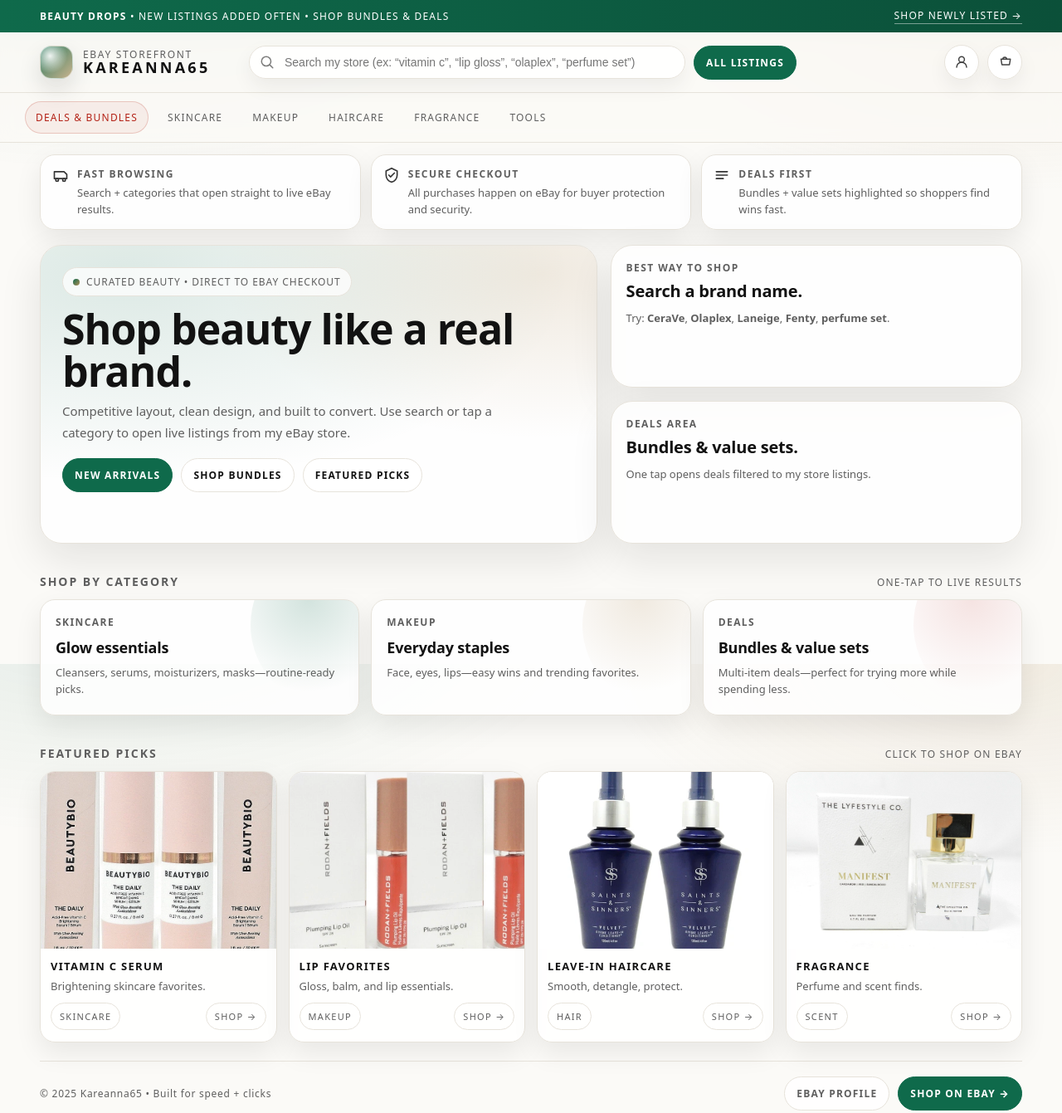
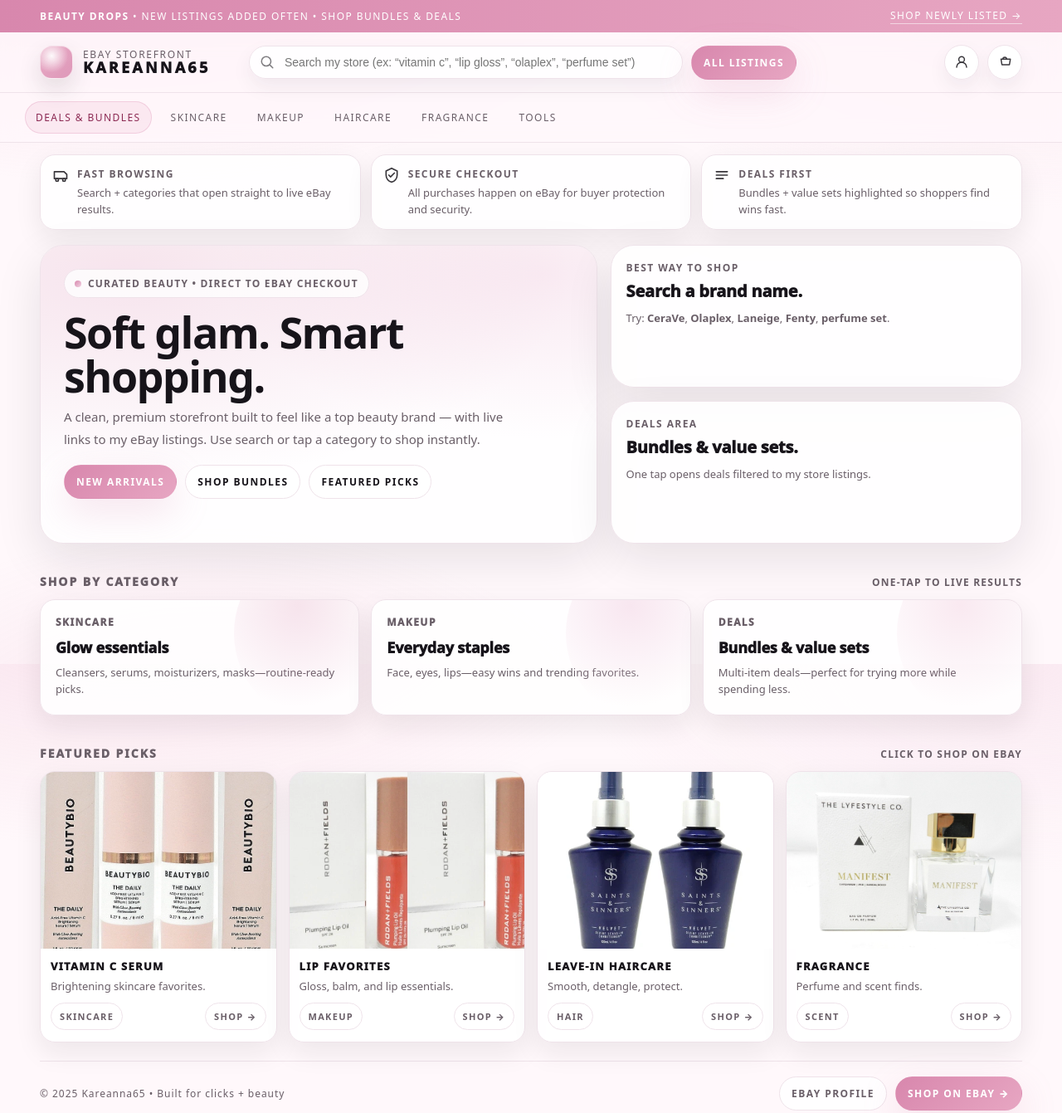
Before and after one commit to mzmarijana/ebaystore, a plain HTML site: page index.html in a window 1280 px wide. Shown: the top 1341 px of the page at 83% size. Drawn offline with Linux system fonts and the light colour scheme.

Commit message:
Refactor styles for improved UI and consistency
Updated CSS variables and styles for improved aesthetics and consistency. Changed background gradients, adjusted font weights, and modified button styles.

```diff
--- a/index.html
+++ b/index.html
@@ -8,21 +8,23 @@
 
   <style>
     :root{
-      --bg:#fbfaf7;
+      /* soft blush palette */
+      --bg:#fff8fb;
       --paper:#ffffff;
-      --ink:#121212;
-      --muted:#5f5f5f;
-      --line:#e7e3db;
-      --soft:#f4f1ea;
+      --ink:#17141a;
+      --muted:#6a5f68;
+      --line:#efe3ea;
+      --soft:#fbf1f6;
 
-      --brand:#0f6a4b;      /* premium green */
-      --brand2:#0b5039;     /* darker green */
-      --accent:#b08d57;     /* subtle gold */
+      --brand:#e7a6c2;   /* blush */
+      --brand2:#d887ad;  /* deeper blush */
+      --accent:#f2d3e3;  /* soft highlight */
       --danger:#b42318;
 
       --radius:18px;
-      --radius2:26px;
-      --shadow: 0 18px 50px rgba(16,16,16,.10);
+      --radius2:28px;
+      --shadow: 0 18px 55px rgba(23,20,26,.10);
+      --shadow2: 0 12px 32px rgba(23,20,26,.08);
 
       --max:1220px;
       --font: ui-sans-serif, system-ui, -apple-system, Segoe UI, Roboto, Helvetica, Arial;
@@ -35,20 +37,22 @@
       font-family:var(--font);
       color:var(--ink);
       background:
-        radial-gradient(1100px 520px at 10% -10%, rgba(15,106,75,.10), transparent 55%),
-        radial-gradient(900px 420px at 95% 0%, rgba(176,141,87,.14), transparent 55%),
+        radial-gradient(1100px 520px at 12% -10%, rgba(231,166,194,.28), transparent 58%),
+        radial-gradient(900px 420px at 96% 0%, rgba(242,211,227,.38), transparent 60%),
+        radial-gradient(900px 520px at 20% 115%, rgba(216,135,173,.18), transparent 55%),
         linear-gradient(var(--bg), var(--bg));
     }
+
     a{color:inherit; text-decoration:none}
     img{max-width:100%; display:block}
     .wrap{max-width:var(--max); margin:0 auto; padding:0 18px}
 
     /* Promo bar */
     .promo{
-      background: linear-gradient(90deg, var(--brand), var(--brand2));
+      background: linear-gradient(90deg, var(--brand2), var(--brand));
       color:#fff;
       font-size:12px;
-      letter-spacing:.10em;
+      letter-spacing:.12em;
       text-transform:uppercase;
     }
     .promo .wrap{
@@ -57,10 +61,10 @@
       gap:14px;
       flex-wrap:wrap;
     }
-    .promo b{font-weight:800}
+    .promo b{font-weight:900}
     .promo a{
       color:#fff;
-      border-bottom:1px solid rgba(255,255,255,.45);
+      border-bottom:1px solid rgba(255,255,255,.55);
       padding-bottom:1px;
       white-space:nowrap;
     }
@@ -68,8 +72,8 @@
     /* Header */
     header{
       position:sticky; top:0; z-index:30;
-      backdrop-filter: blur(10px);
-      background: rgba(251,250,247,.78);
+      backdrop-filter: blur(12px);
+      background: rgba(255,248,251,.76);
       border-bottom:1px solid var(--line);
     }
     .header-top{
@@ -79,6 +83,7 @@
       align-items:center;
       padding:14px 0;
     }
+
     .logo{
       display:flex; align-items:center; gap:12px;
       min-height:44px;
@@ -86,37 +91,38 @@
     .mark{
       width:40px; height:40px; border-radius:14px;
       background:
-        radial-gradient(circle at 30% 30%, rgba(255,255,255,.9), transparent 55%),
-        linear-gradient(135deg, rgba(15,106,75,.9), rgba(176,141,87,.65));
-      box-shadow: 0 12px 28px rgba(16,16,16,.12);
-      border:1px solid rgba(255,255,255,.55);
+        radial-gradient(circle at 35% 30%, rgba(255,255,255,.95), transparent 55%),
+        linear-gradient(135deg, rgba(231,166,194,.95), rgba(216,135,173,.85));
+      box-shadow: 0 12px 28px rgba(23,20,26,.12);
+      border:1px solid rgba(255,255,255,.65);
       flex: 0 0 auto;
     }
-    .logo .name{
-      line-height:1.1;
-      min-width: 0;
-    }
+    .logo .name{line-height:1.1; min-width:0}
     .logo .name .top{
-      font-size:12px; color:var(--muted); letter-spacing:.14em; text-transform:uppercase;
+      font-size:12px;
+      color:var(--muted);
+      letter-spacing:.14em;
+      text-transform:uppercase;
       white-space:nowrap; overflow:hidden; text-overflow:ellipsis;
     }
     .logo .name .big{
-      font-size:18px; letter-spacing:.18em; text-transform:uppercase; font-weight:900;
+      font-size:18px;
+      letter-spacing:.18em;
+      text-transform:uppercase;
+      font-weight:950;
       white-space:nowrap; overflow:hidden; text-overflow:ellipsis;
     }
 
     /* Search */
-    .search{
-      display:flex; gap:10px; align-items:center;
-    }
+    .search{display:flex; gap:10px; align-items:center}
     .searchbox{
       flex:1;
       display:flex; align-items:center; gap:10px;
       border:1px solid var(--line);
       border-radius:999px;
-      background: rgba(255,255,255,.88);
+      background: rgba(255,255,255,.90);
       padding:10px 12px;
-      box-shadow: 0 10px 24px rgba(16,16,16,.06);
+      box-shadow: 0 10px 24px rgba(23,20,26,.06);
     }
     .searchbox svg{opacity:.55; flex:0 0 auto}
     .searchbox input{
@@ -126,28 +132,34 @@
       background:transparent;
       font-size:14px;
     }
+
     .btn{
       border:1px solid var(--line);
-      background: rgba(255,255,255,.90);
+      background: rgba(255,255,255,.92);
       border-radius:999px;
       padding:11px 14px;
       font-size:12px;
-      letter-spacing:.10em;
+      letter-spacing:.12em;
       text-transform:uppercase;
-      font-weight:800;
+      font-weight:900;
       display:inline-flex; align-items:center; justify-content:center;
       gap:8px;
       cursor:pointer;
-      transition: transform .14s ease, box-shadow .14s ease, background .14s ease;
+      transition: transform .14s ease, box-shadow .14s ease, background .14s ease, border-color .14s ease;
       white-space:nowrap;
     }
-    .btn:hover{transform:translateY(-1px); box-shadow: 0 14px 34px rgba(16,16,16,.10)}
+    .btn:hover{transform:translateY(-1px); box-shadow: 0 14px 36px rgba(23,20,26,.10)}
     .btn.primary{
-      background: var(--brand);
-      border-color: var(--brand);
+      background: linear-gradient(135deg, var(--brand2), var(--brand));
+      border-color: transparent;
       color:#fff;
+      box-shadow: 0 16px 44px rgba(216,135,173,.22);
     }
-    .btn.primary:hover{background: var(--brand2)}
+    .btn.primary:hover{
+      filter:saturate(1.05);
+      box-shadow: 0 18px 56px rgba(216,135,173,.28);
+    }
+
     .icons{
       display:flex; gap:10px; justify-content:flex-end; align-items:center;
       flex-wrap:wrap;
@@ -156,18 +168,20 @@
       width:42px; height:42px;
       border-radius:999px;
       border:1px solid var(--line);
-      background: rgba(255,255,255,.90);
+      background: rgba(255,255,255,.92);
       display:flex; align-items:center; justify-content:center;
-      box-shadow: 0 10px 24px rgba(16,16,16,.06);
-      transition: transform .14s ease, box-shadow .14s ease;
+      box-shadow: 0 10px 24px rgba(23,20,26,.06);
+      transition: transform .14s ease, box-shadow .14s ease, background .14s ease;
     }
-    .iconbtn:hover{transform:translateY(-1px); box-shadow: 0 14px 34px rgba(16,16,16,.10)}
-    .iconbtn svg{opacity:.8}
+    .iconbtn:hover{
+      transform:translateY(-1px);
+      box-shadow: 0 14px 36px rgba(23,20,26,.10);
+      background: rgba(255,255,255,.98);
+    }
+    .iconbtn svg{opacity:.85}
 
     /* Category nav */
-    .nav{
-      border-top:1px solid var(--line);
-    }
+    .nav{border-top:1px solid var(--line)}
     .nav .wrap{
       display:flex; gap:10px; align-items:center;
       padding:10px 0;
@@ -175,28 +189,28 @@
     }
     .nav a.navlink{
       font-size:12px;
-      letter-spacing:.10em;
+      letter-spacing:.12em;
       text-transform:uppercase;
       color:var(--muted);
       padding:10px 12px;
       border-radius:999px;
       border:1px solid transparent;
+      transition: background .14s ease, border-color .14s ease, color .14s ease, transform .14s ease;
     }
     .nav a.navlink:hover{
       color:var(--ink);
       border-color: var(--line);
-      background: rgba(255,255,255,.75);
+      background: rgba(255,255,255,.78);
+      transform: translateY(-1px);
     }
     .nav a.deal{
-      color: var(--danger);
-      border-color: rgba(180,35,24,.20);
-      background: rgba(180,35,24,.06);
+      color: #8c2a53;
+      border-color: rgba(216,135,173,.28);
+      background: rgba(216,135,173,.12);
     }
 
     /* Trust badges */
-    .trust{
-      padding:14px 0 0;
-    }
+    .trust{padding:14px 0 0}
     .trust-grid{
       display:grid;
       grid-template-columns: repeat(12, 1fr);
@@ -205,9 +219,9 @@
     .trust-card{
       grid-column: span 4;
       border:1px solid var(--line);
-      background: rgba(255,255,255,.88);
+      background: rgba(255,255,255,.90);
       border-radius: var(--radius);
-      box-shadow: 0 12px 32px rgba(16,16,16,.08);
+      box-shadow: var(--shadow2);
       padding:14px 14px;
       display:flex; gap:10px; align-items:flex-start;
     }
@@ -218,7 +232,7 @@
       letter-spacing:.12em;
       text-transform:uppercase;
       color:var(--muted);
-      font-weight:800;
+      font-weight:900;
     }
     .trust-card .d{
       margin:0;
@@ -228,9 +242,7 @@
     }
 
     /* Hero */
-    .hero{
-      padding:18px 0 0;
-    }
+    .hero{padding:18px 0 0}
     .hero-grid{
       display:grid;
       grid-template-columns: 1.15fr .85fr;
@@ -239,51 +251,54 @@
     }
     .card{
       border:1px solid var(--line);
-      background: rgba(255,255,255,.86);
+      background: rgba(255,255,255,.90);
       border-radius: var(--radius2);
       box-shadow: var(--shadow);
       overflow:hidden;
       position:relative;
     }
     .hero-main{
-      padding:26px;
+      padding:28px;
       min-height: 360px;
     }
     .hero-main:before{
       content:"";
       position:absolute; inset:-2px;
       background:
-        radial-gradient(900px 420px at 15% 10%, rgba(15,106,75,.14), transparent 60%),
-        radial-gradient(700px 360px at 90% 10%, rgba(176,141,87,.18), transparent 55%);
+        radial-gradient(900px 420px at 15% 10%, rgba(216,135,173,.22), transparent 60%),
+        radial-gradient(700px 360px at 90% 10%, rgba(242,211,227,.46), transparent 55%);
       pointer-events:none;
     }
     .hero-content{position:relative; z-index:1}
+
     .pill{
       display:inline-flex; align-items:center; gap:8px;
       padding:8px 12px;
       border-radius:999px;
       border:1px solid var(--line);
-      background: rgba(255,255,255,.75);
+      background: rgba(255,255,255,.80);
       font-size:12px;
       color:var(--muted);
-      letter-spacing:.08em;
+      letter-spacing:.10em;
       text-transform:uppercase;
+      font-weight:800;
     }
     .dot{
       width:8px; height:8px; border-radius:999px;
-      background: linear-gradient(135deg, var(--brand), var(--accent));
+      background: linear-gradient(135deg, var(--brand2), var(--accent));
     }
+
     h1{
       margin:14px 0 10px;
-      font-size:50px;
+      font-size:52px;
       line-height:1.02;
-      letter-spacing:-.02em;
+      letter-spacing:-.03em;
     }
     .sub{
       margin:0 0 18px;
       color:var(--muted);
       font-size:15px;
-      line-height:1.7;
+      line-height:1.75;
       max-width: 62ch;
     }
     .hero-cta{display:flex; gap:10px; flex-wrap:wrap}
@@ -293,22 +308,20 @@
       grid-template-rows: 1fr 1fr;
       gap:16px;
     }
-    .side-block{
-      padding:18px;
-    }
+    .side-block{padding:18px}
     .side-title{
       font-size:12px;
       letter-spacing:.12em;
       text-transform:uppercase;
       color:var(--muted);
       margin:0 0 8px;
-      font-weight:800;
+      font-weight:900;
     }
     .bigline{
       margin:0 0 10px;
       font-size:20px;
       line-height:1.2;
-      font-weight:900;
+      font-weight:950;
       letter-spacing:-.01em;
     }
     .small{
@@ -330,11 +343,14 @@
       letter-spacing:.14em;
       text-transform:uppercase;
       color:var(--muted);
-      font-weight:900;
+      font-weight:950;
     }
     .section-head .hint{
-      font-size:12px; color:var(--muted);
-      letter-spacing:.10em; text-transform:uppercase;
+      font-size:12px;
+      color:var(--muted);
+      letter-spacing:.10em;
+      text-transform:uppercase;
+      font-weight:800;
     }
 
     /* Tiles */
@@ -348,26 +364,29 @@
       padding:18px;
       border-radius: var(--radius);
       border:1px solid var(--line);
-      background: rgba(255,255,255,.86);
-      box-shadow: 0 12px 32px rgba(16,16,16,.08);
+      background: rgba(255,255,255,.90);
+      box-shadow: var(--shadow2);
       transition: transform .14s ease, box-shadow .14s ease;
       position:relative;
       overflow:hidden;
       min-height: 140px;
     }
-    .tile:hover{transform:translateY(-2px); box-shadow: 0 18px 44px rgba(16,16,16,.12)}
+    .tile:hover{
+      transform:translateY(-2px);
+      box-shadow: 0 20px 58px rgba(23,20,26,.12);
+    }
     .tile .k{
       font-size:12px;
       letter-spacing:.12em;
       text-transform:uppercase;
       color:var(--muted);
       margin:0 0 10px;
-      font-weight:900;
+      font-weight:950;
     }
     .tile .t{
       margin:0 0 8px;
       font-size:18px;
-      font-weight:900;
+      font-weight:950;
       letter-spacing:-.01em;
     }
     .tile .d{
@@ -379,12 +398,12 @@
     .tile:after{
       content:"";
       position:absolute; right:-70px; top:-70px;
-      width:200px; height:200px; border-radius:50%;
-      background: radial-gradient(circle at 35% 35%, rgba(15,106,75,.18), transparent 60%);
+      width:220px; height:220px; border-radius:50%;
+      background: radial-gradient(circle at 35% 35%, rgba(216,135,173,.22), transparent 60%);
       pointer-events:none;
     }
-    .tile:nth-child(2):after{ background: radial-gradient(circle at 35% 35%, rgba(176,141,87,.18), transparent 60%); }
-    .tile:nth-child(3):after{ background: radial-gradient(circle at 35% 35%, rgba(180,35,24,.12), transparent 60%); }
+    .tile:nth-child(2):after{ background: radial-gradient(circle at 35% 35%, rgba(242,211,227,.55), transparent 60%); }
+    .tile:nth-child(3):after{ background: radial-gradient(circle at 35% 35%, rgba(231,166,194,.24), transparent 60%); }
 
     /* Featured grid */
     .products{
@@ -396,36 +415,55 @@
       grid-column: span 3;
       border-radius: var(--radius);
       border:1px solid var(--line);
-      background: rgba(255,255,255,.92);
+      background: rgba(255,255,255,.94);
       overflow:hidden;
-      box-shadow: 0 12px 32px rgba(16,16,16,.08);
+      box-shadow: var(--shadow2);
       transition: transform .14s ease, box-shadow .14s ease;
     }
-    .p:hover{transform:translateY(-2px); box-shadow: 0 18px 44px rgba(16,16,16,.12)}
+    .p:hover{
+      transform:translateY(-2px);
+      box-shadow: 0 22px 64px rgba(23,20,26,.14);
+    }
+
+    /* Image wrapper for premium look */
     .ph{
       aspect-ratio: 4/3;
-      background:
-        radial-gradient(900px 420px at 20% 10%, rgba(15,106,75,.14), transparent 60%),
-        linear-gradient(135deg, rgba(16,16,16,.04), rgba(16,16,16,.02));
-      display:flex; align-items:center; justify-content:center;
-      padding:16px;
+      overflow:hidden;
+      background: linear-gradient(135deg, rgba(242,211,227,.55), rgba(231,166,194,.22));
+      position:relative;
     }
-    .ph span{
-      font-weight:900;
-      letter-spacing:.12em;
-      text-transform:uppercase;
-      color: rgba(18,18,18,.55);
-      font-size:12px;
-      text-align:center;
-      line-height:1.6;
+    .ph img{
+      width:100%;
+      height:100%;
+      object-fit:cover;
+      transform: scale(1.01);
+      transition: transform .25s ease;
+      display:block;
     }
+    .p:hover .ph img{ transform: scale(1.06); }
+
+    /* subtle sheen */
+    .ph:after{
+      content:"";
+      position:absolute; inset:-40%;
+      background: linear-gradient(110deg, transparent 40%, rgba(255,255,255,.35) 50%, transparent 60%);
+      transform: translateX(-30%) rotate(10deg);
+      opacity:.0;
+      transition: opacity .2s ease, transform .6s ease;
+      pointer-events:none;
+    }
+    .p:hover .ph:after{
+      opacity:1;
+      transform: translateX(30%) rotate(10deg);
+    }
+
     .pi{padding:12px 12px 14px}
     .pn{
       margin:0 0 6px;
       font-size:13px;
       letter-spacing:.10em;
       text-transform:uppercase;
-      font-weight:900;
+      font-weight:950;
     }
     .pd{
       margin:0 0 10px;
@@ -442,7 +480,8 @@
       border:1px solid var(--line);
       padding:8px 10px;
       border-radius:999px;
-      background: rgba(255,255,255,.70);
+      background: rgba(255,255,255,.78);
+      font-weight:800;
     }
 
     /* Footer */
@@ -452,7 +491,7 @@
       padding:18px 0 44px;
       color:var(--muted);
       font-size:12px;
-      letter-spacing:.06em;
+      letter-spacing:.08em;
       display:flex; justify-content:space-between; gap:12px; flex-wrap:wrap;
       align-items:center;
     }
@@ -476,6 +515,13 @@
       .p{grid-column: span 12}
       .tile{grid-column: span 12}
       .trust-card{grid-column: span 12}
+    }
+
+    /* Accessibility focus */
+    :focus-visible{
+      outline: 3px solid rgba(216,135,173,.45);
+      outline-offset: 3px;
+      border-radius: 10px;
     }
   </style>
 </head>
@@ -615,10 +661,10 @@
         <div class="card hero-main">
           <div class="hero-content">
             <div class="pill"><span class="dot"></span> curated beauty • direct to eBay checkout</div>
-            <h1>Shop beauty like a real brand.</h1>
+            <h1>Soft glam. Smart shopping.</h1>
             <p class="sub">
-              Competitive layout, clean design, and built to convert. Use search or tap a category to open
-              live listings from my eBay store.
+              A clean, premium storefront built to feel like a top beauty brand — with live links to my eBay listings.
+              Use search or tap a category to shop instantly.
             </p>
             <div class="hero-cta">
               <a class="btn primary" target="_blank" rel="noopener"
@@ -681,7 +727,7 @@
       </div>
     </section>
 
-    <!-- Featured picks -->
+    <!-- Featured picks (your repo images) -->
     <section class="section" id="featured" aria-label="Featured picks">
       <div class="section-head">
         <h2>Featured picks</h2>
@@ -691,9 +737,8 @@
       <div class="products">
         <a class="p" target="_blank" rel="noopener"
            href="https://www.ebay.com/sch/i.html?_fss=1&_saslop=1&_sasl=kareanna65&LH_SpecificSeller=1&_nkw=vitamin+c+serum">
-      <div class="ph" style="padding:0;background:none;">
-        <img src="./vitamin_c.webp" alt="Vitamin C Serum"
-             style="width:100%;height:100%;object-fit:cover;aspect-ratio:4/3;display:block">
+          <div class="ph">
+            <img src="./vitamin_c.webp" alt="Vitamin C Serum">
           </div>
           <div class="pi">
             <p class="pn">Vitamin C Serum</p>
@@ -704,10 +749,8 @@
 
         <a class="p" target="_blank" rel="noopener"
            href="https://www.ebay.com/sch/i.html?_fss=1&_saslop=1&_sasl=kareanna65&LH_SpecificSeller=1&_nkw=lip+gloss">
-      <div class="ph" style="padding:0;background:none;">
-        <!-- If you DID NOT rename: use ./rodan%20lip.webp -->
-        <img src="./rodan%20lip.webp" alt="Lip product"
-             style="width:100%;height:100%;object-fit:cover;aspect-ratio:4/3;display:block">
+          <div class="ph">
+            <img src="./rodan%20lip.webp" alt="Lip favorites">
           </div>
           <div class="pi">
             <p class="pn">Lip Favorites</p>
@@ -718,9 +761,8 @@
 
         <a class="p" target="_blank" rel="noopener"
            href="https://www.ebay.com/sch/i.html?_fss=1&_saslop=1&_sasl=kareanna65&LH_SpecificSeller=1&_nkw=leave+in+conditioner">
-      <div class="ph" style="padding:0;background:none;">
-        <img src="./leave_in.webp" alt="Leave-in conditioner"
-             style="width:100%;height:100%;object-fit:cover;aspect-ratio:4/3;display:block">
+          <div class="ph">
+            <img src="./leave_in.webp" alt="Leave-in haircare">
           </div>
           <div class="pi">
             <p class="pn">Leave-In Haircare</p>
@@ -731,9 +773,8 @@
 
         <a class="p" target="_blank" rel="noopener"
            href="https://www.ebay.com/sch/i.html?_fss=1&_saslop=1&_sasl=kareanna65&LH_SpecificSeller=1&_nkw=perfume">
-      <div class="ph" style="padding:0;background:none;">
-        <img src="./fragrance.webp" alt="Fragrance"
-             style="width:100%;height:100%;object-fit:cover;aspect-ratio:4/3;display:block">
+          <div class="ph">
+            <img src="./fragrance.webp" alt="Fragrance">
           </div>
           <div class="pi">
             <p class="pn">Fragrance</p>
@@ -744,9 +785,8 @@
       </div>
     </section>
 
-
     <footer>
-      <div>© <span id="y"></span> Kareanna65 • Built for speed + clicks</div>
+      <div>© <span id="y"></span> Kareanna65 • Built for clicks + beauty</div>
       <div style="display:flex; gap:10px; flex-wrap:wrap;">
         <a class="btn" target="_blank" rel="noopener" href="https://www.ebay.com/usr/kareanna65">eBay profile</a>
         <a class="btn primary" target="_blank" rel="noopener"
@@ -758,10 +798,8 @@
   </main>
 
   <script>
-    // Year
     document.getElementById("y").textContent = new Date().getFullYear();
 
-    // Search -> opens live eBay results for your store only
     const form = document.getElementById("searchForm");
     const q = document.getElementById("q");
     form.addEventListener("submit", (e) => {
```
Lines whose indentation alone changed are shown as unchanged.
